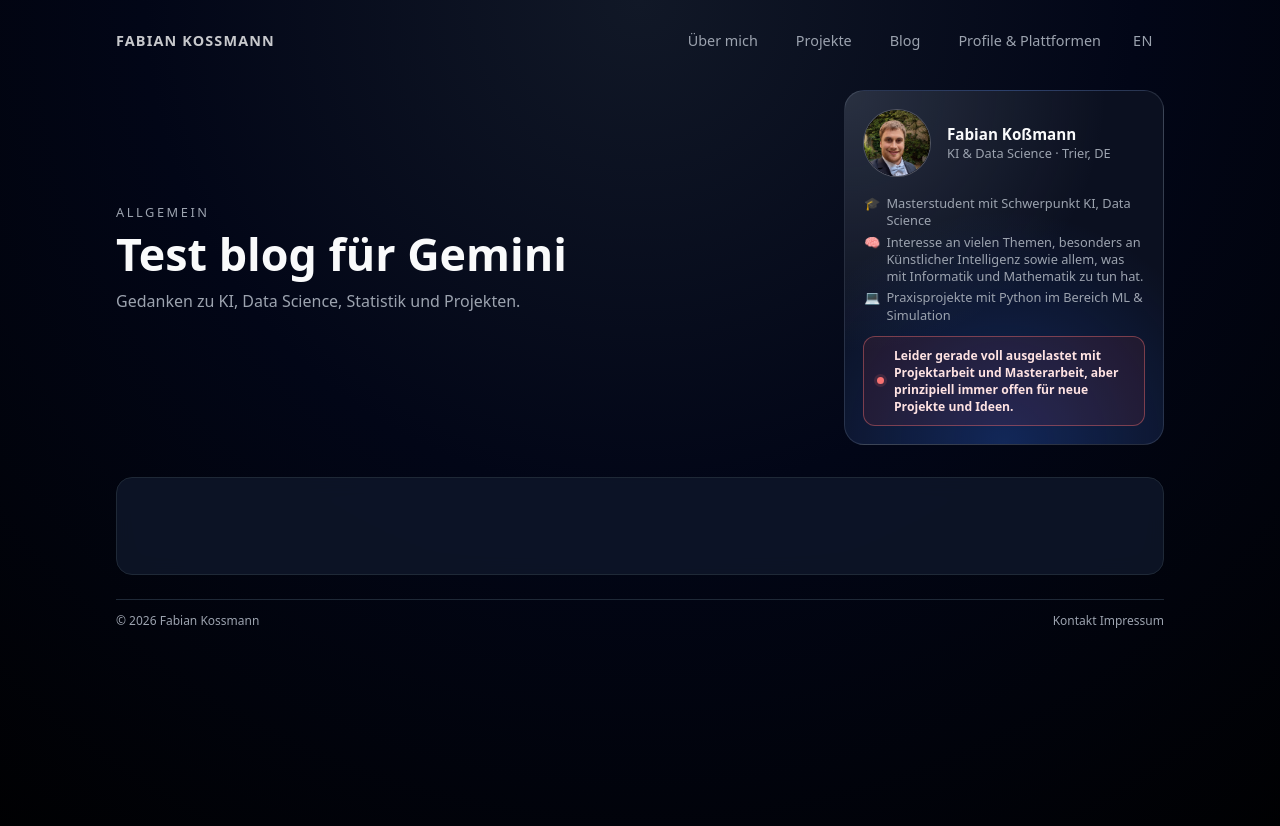
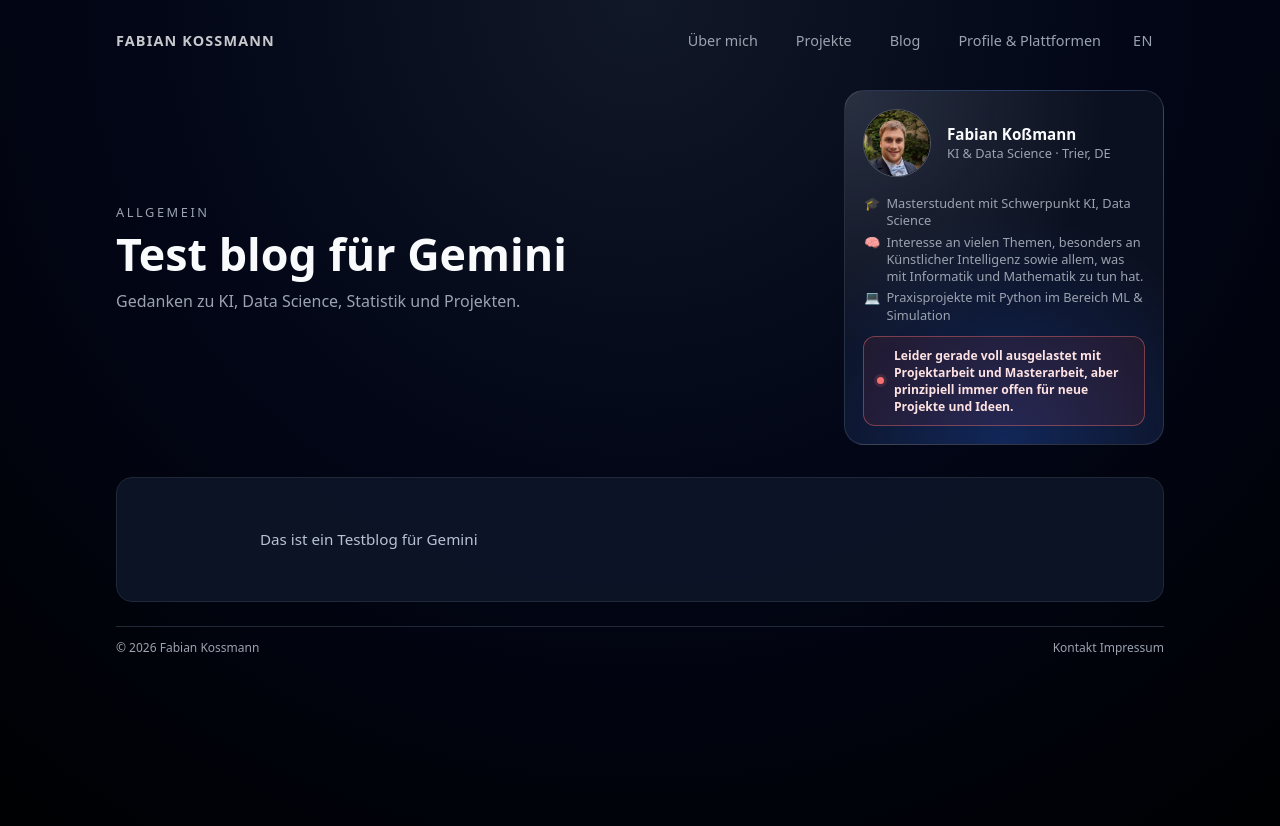
Before and after one commit to kossmanf/fabians-website, a Jekyll site: the page built from posts/Test blog für Gemini.md, in a window 1280 px wide. Shown: the top 826 px of the page. Built offline with Jekyll 4.4.1, drawn with Linux system fonts in a browser that asks for light colours.

Commit message:
Sync German blog content

```diff
--- a/posts/Test blog für Gemini.md
+++ b/posts/Test blog für Gemini.md
@@ -1,9 +1,11 @@
 ---
 layout: blog
-subtitle:
-description:
 category: Allgemein
 lang: de
-translation_url:
 title: Test blog für Gemini
+subtitle: null
+description: null
+translation_url: null
 ---
+
+Das ist ein Testblog für Gemini
```
